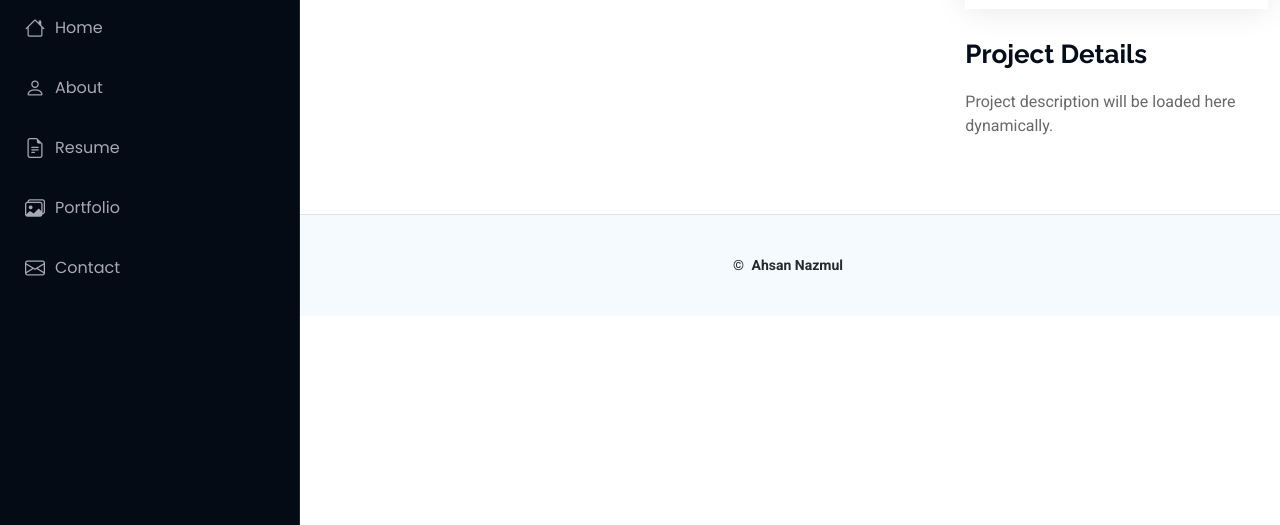
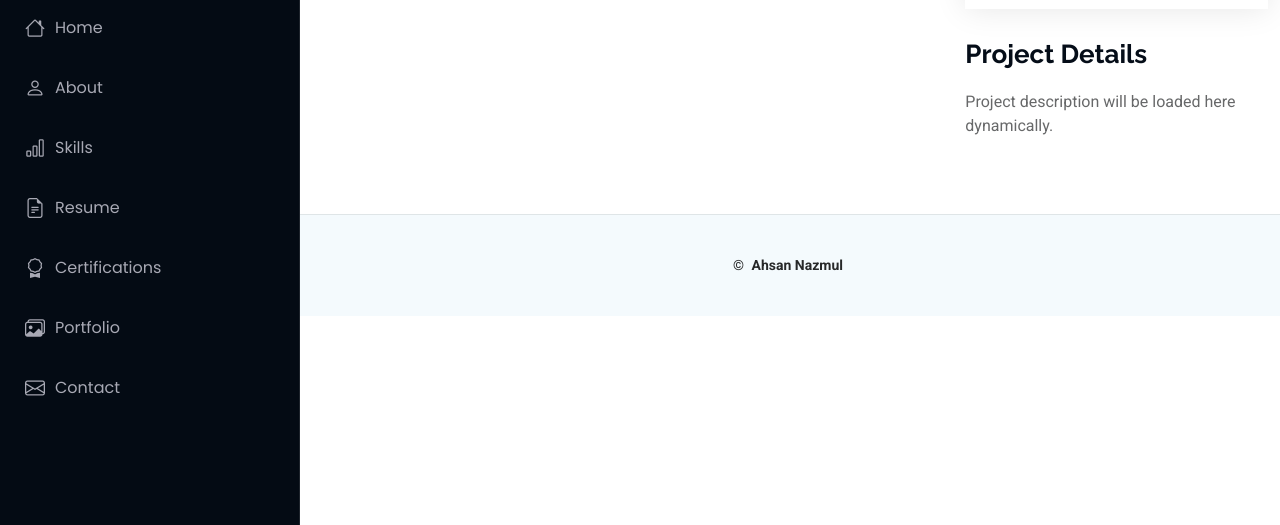
Before and after one commit to sajibnet90/sajibnet90.github.io, a plain HTML site: page portfolio-details.html in a window 1280 px wide. Shown: the part 275-800 px from the top of the page. Drawn offline with Linux system fonts and the light colour scheme.

Commit message:
Update skills section in Nav bar

```diff
--- a/portfolio-details.html
+++ b/portfolio-details.html
@@ -53,7 +53,9 @@
       <ul>
         <li><a href="index.html#hero"><i class="bi bi-house navicon"></i>Home</a></li>
         <li><a href="index.html#about"><i class="bi bi-person navicon"></i> About</a></li>
+        <li><a href="index.html#skills"><i class="bi bi-bar-chart navicon"></i> Skills</a></li>
         <li><a href="index.html#resume"><i class="bi bi-file-earmark-text navicon"></i> Resume</a></li>
+        <li><a href="index.html#certifications"><i class="bi bi-award navicon"></i> Certifications</a></li>
         <li><a href="index.html#portfolio"><i class="bi bi-images navicon"></i> Portfolio</a></li>
         <li><a href="index.html#contact"><i class="bi bi-envelope navicon"></i> Contact</a></li>
       </ul>
```
Also changed, not shown: index.html (+1 -0 lines).
